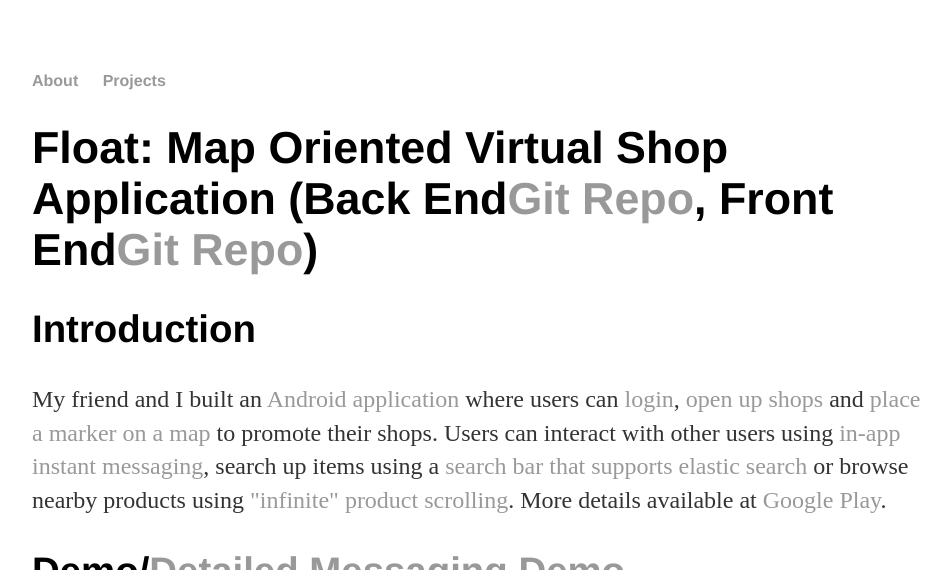
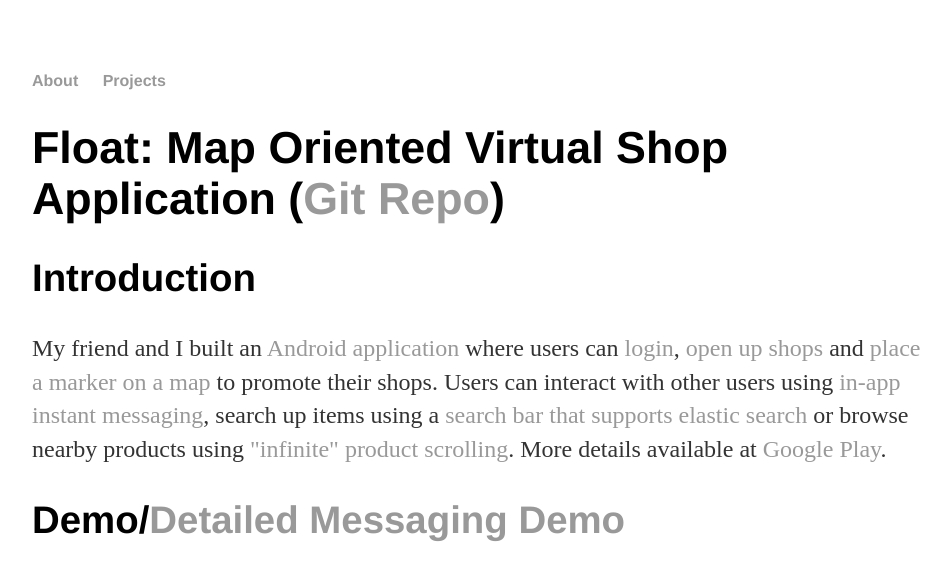
Before and after one commit to jcho7022/jcho7022.github.io, a Jekyll site: the page built from projects/float/index.html, in a window 1280 px wide and 900 px high, cut to the strip 0-570 px from the top of the window. Shown: the whole strip, without its empty margins (160-1111 px from the left). Built offline with Jekyll 4.4.1, drawn with Linux system fonts in a browser that asks for light colours.

Commit message:
Update index.html

```diff
--- a/projects/float/index.html
+++ b/projects/float/index.html
@@ -3,7 +3,7 @@ layout: default
 title: "Float: Map Oriented Virtual Shop Application"
 ---
 <h1>Float: Map Oriented Virtual Shop Application
-	(Back End<a href="https://gitlab.com/JarvisAPI/float-server">Git Repo</a>, Front End<a href="https://gitlab.com/JarvisAPI/float">Git Repo</a>)</h1>
+	(<a href="https://gitlab.com/JarvisAPI/float-server">Git Repo</a>)</h1>
 <h2>Introduction</h2>
 <p>My friend and I built an <a href="https://play.google.com/store/apps/details?id=com.floatapplication">Android application</a>
 	where users can <a href="https://jcho7022.github.io/projects/float/login.jpg">login</a>,
```
